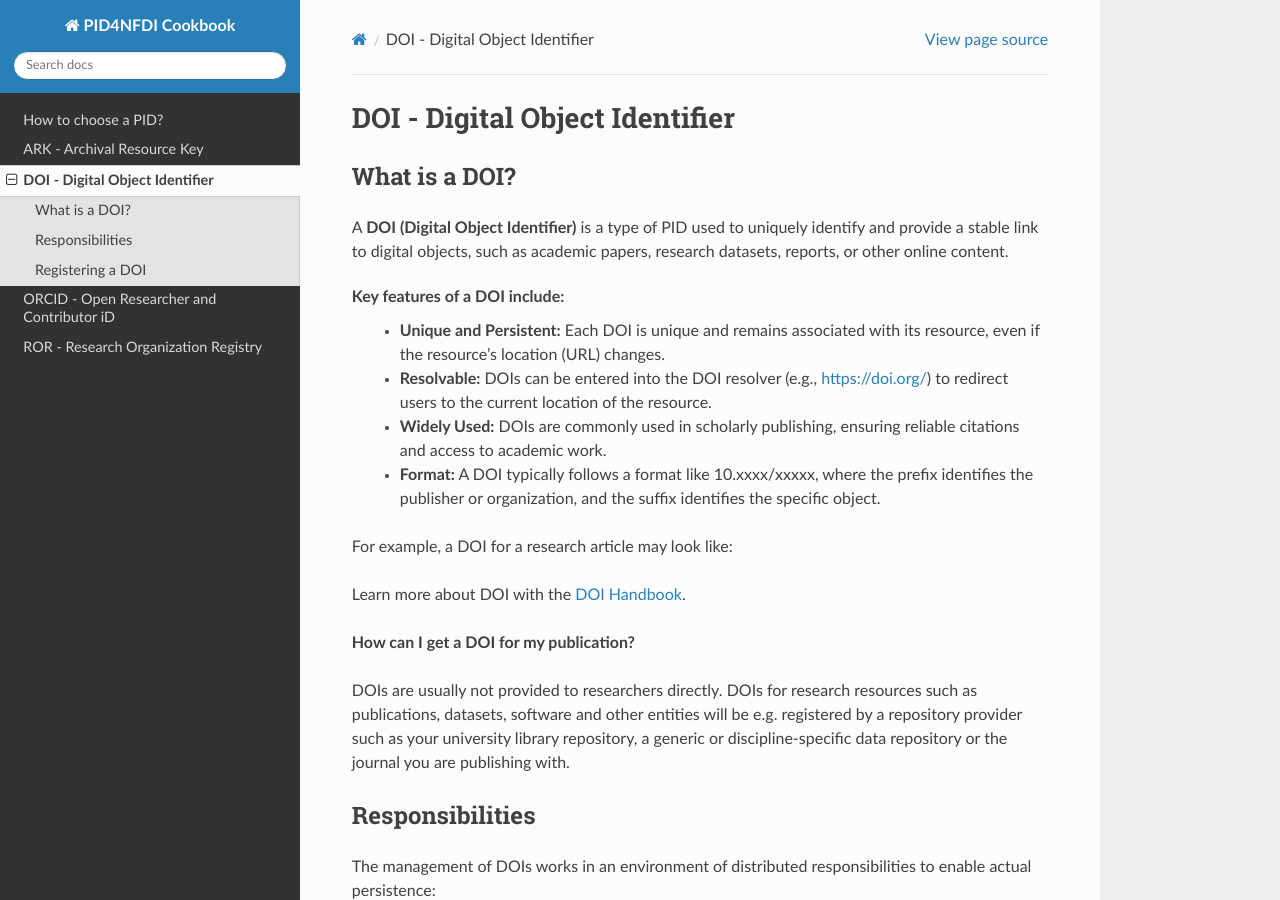
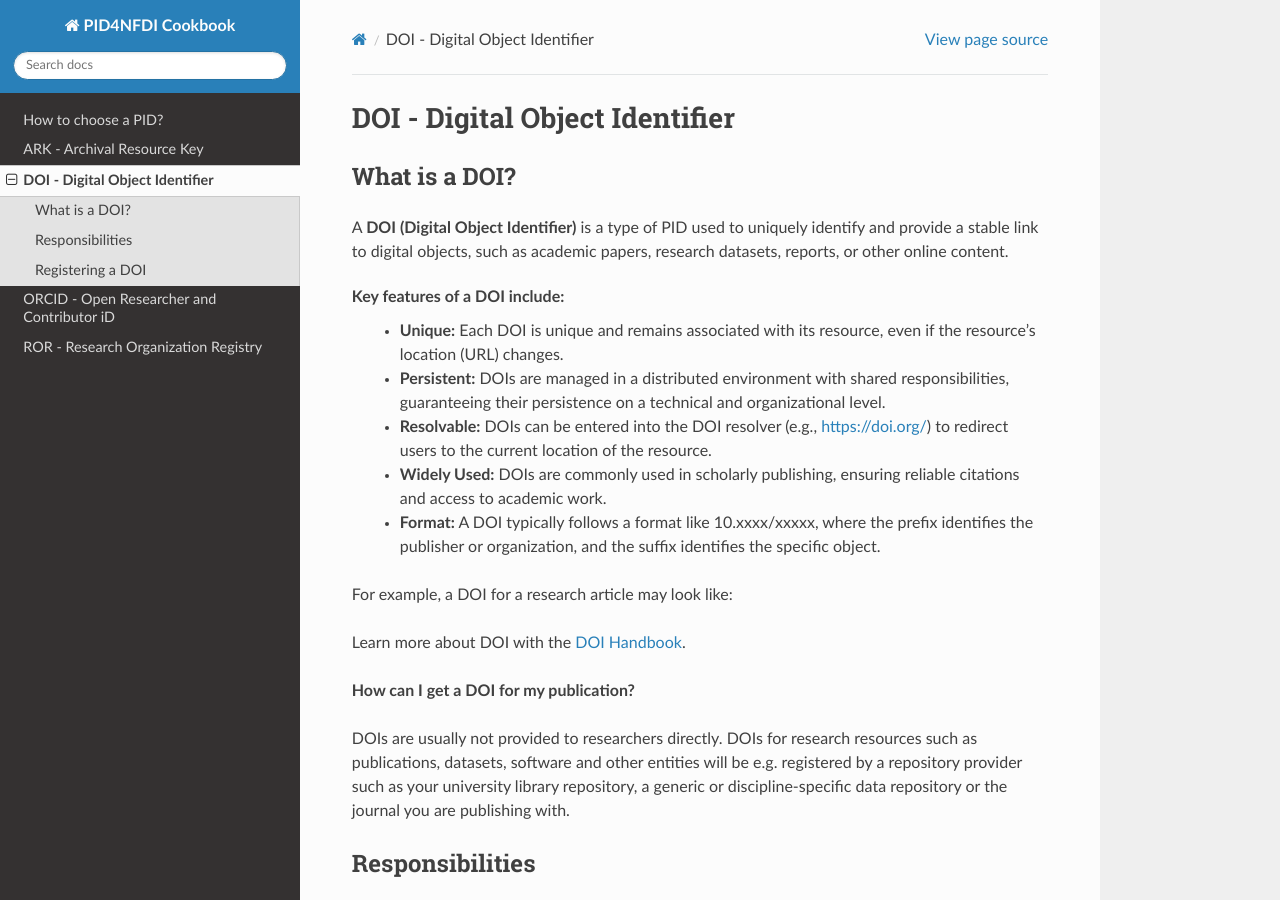
Before and after one commit to stephw-tib/pid4nfdi-training, a Sphinx documentation site: the page built from docs/source/doi.rst, in a window 1280 px wide and 900 px high. Built offline with Sphinx 7.4.7 and the Read the Docs theme 3.1.0, drawn with Linux system fonts in a browser that asks for light colours; pages that are not in the unit, such as notebooks, are missing from menus; some of the changed text lies outside the part shown.

Commit message:
Update doi.rst
minor

Signed-off-by: stephw-tib <62946028+stephw-tib@users.noreply.github.com>

```diff
--- a/docs/source/doi.rst
+++ b/docs/source/doi.rst
@@ -7,7 +7,8 @@ A **DOI (Digital Object Identifier)** is a type of PID used to uniquely identify
 
 
 Key features of a DOI include:
- * **Unique and Persistent:** Each DOI is unique and remains associated with its resource, even if the resource's location (URL) changes.
+ * **Unique:** Each DOI is unique and remains associated with its resource, even if the resource's location (URL) changes.
+ * **Persistent:** DOIs are managed in a distributed environment with shared responsibilities, guaranteeing their persistence on a technical and organizational level.
  * **Resolvable:** DOIs can be entered into the DOI resolver (e.g., https://doi.org/) to redirect users to the current location of the resource.
  * **Widely Used:** DOIs are commonly used in scholarly publishing, ensuring reliable citations and access to academic work.
  * **Format:** A DOI typically follows a format like 10.xxxx/xxxxx, where the prefix identifies the publisher or organization, and the suffix identifies the specific object.
@@ -60,4 +61,6 @@ The TIB DOI consortium services provides a `German translation <https://wiki.tib
 
 DataCite supports the registration of DOIs for a wide range of resource types. The documentation of the `DataCite Metadata Schema <https://schema.datacite.org/>`_ provides an overview of `resource types <https://datacite-metadata-schema.readthedocs.io/en/4.5/properties/resourcetype/>`_ and how to register them.
 
+You can use `DataCite Suggestions on GitHub <https://github.com/datacite/datacite-suggestions>`_ to communicate further requirements for DOI registration that are not already covered by the service.
+
 **With Crossref**
```
